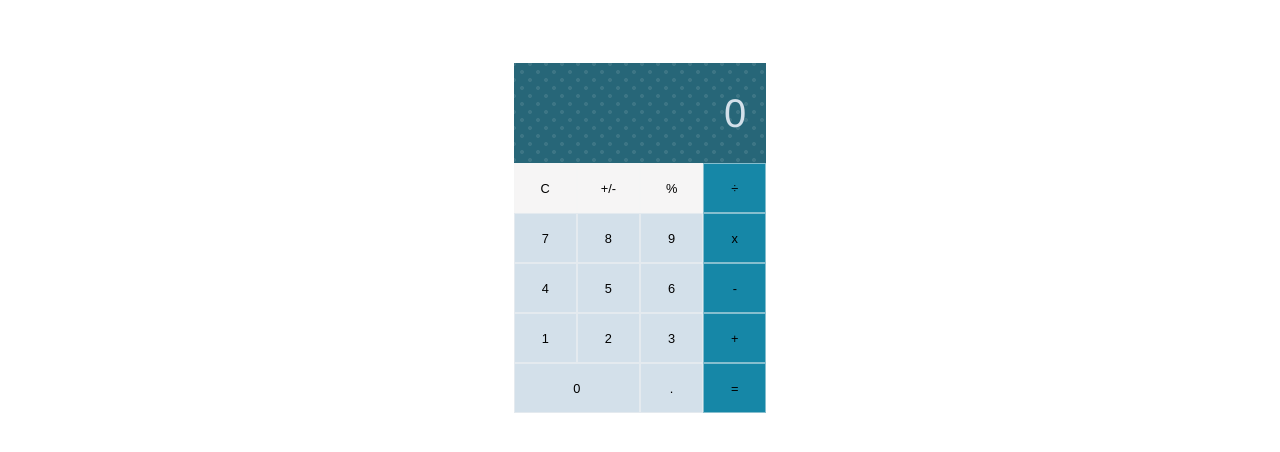
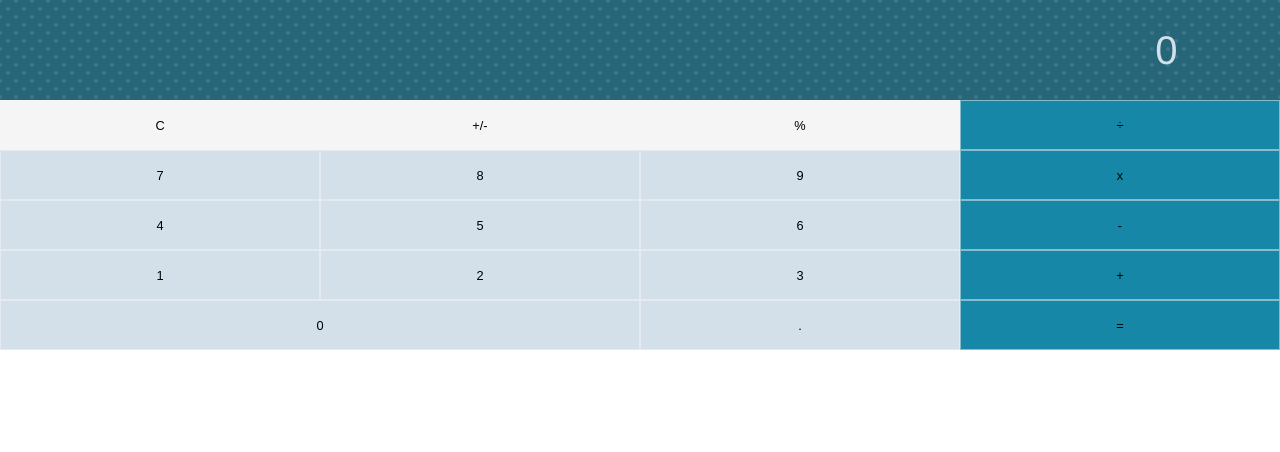
Before and after one commit to judelt/calculator, a Vue app: page / in a window 1280 px wide. Shown: the top 452 px of the page. Built offline with nearby package versions, Linux system fonts and the light colour scheme.

Commit message:
add style

```diff
--- a/src/App.vue
+++ b/src/App.vue
@@ -16,11 +16,14 @@
 </script>
 
 <style>
+
+html, body {
+  margin:0;
+  padding:0;
+}
 #app {
+  height: 100vh;
   font-family: Avenir, Helvetica, Arial, sans-serif;
   -webkit-font-smoothing: antialiased;
-  text-align: center;
-  width: 20%;
-  margin: 5% auto;
 }
 </style>
```
